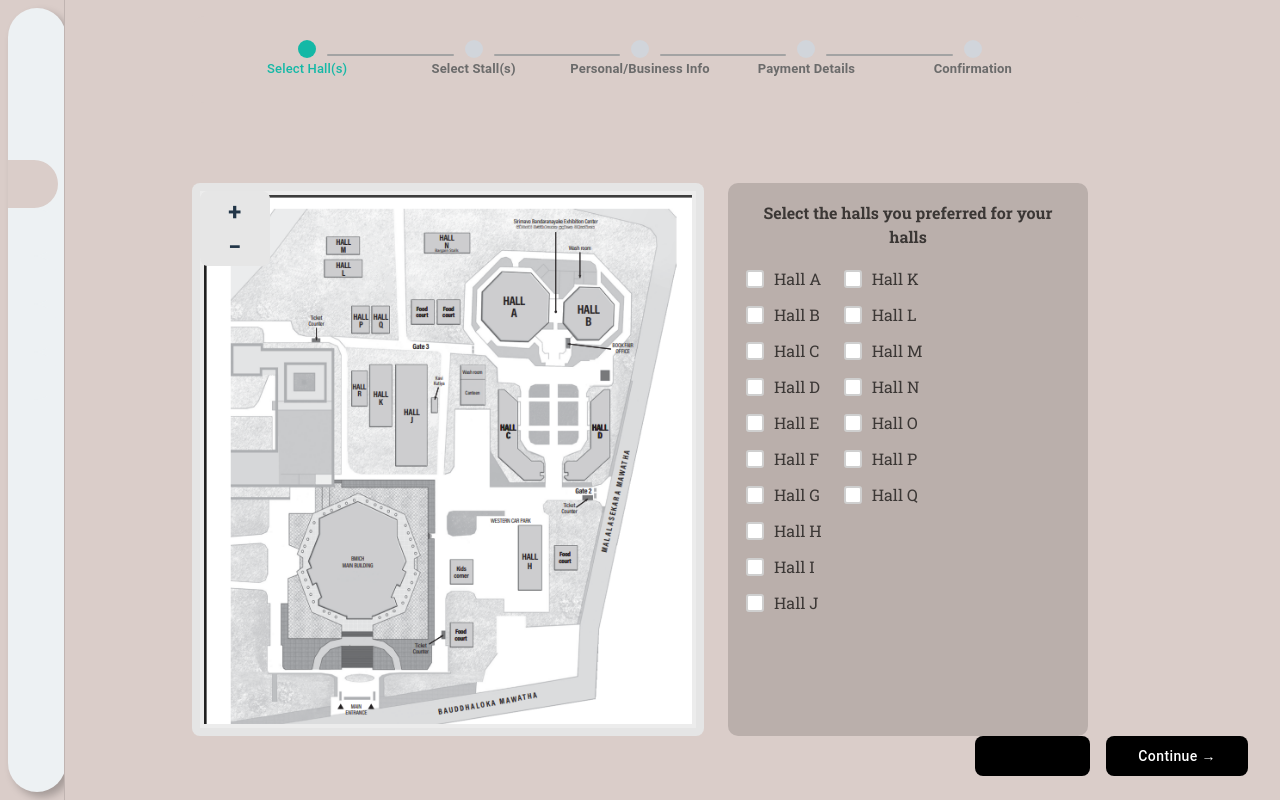
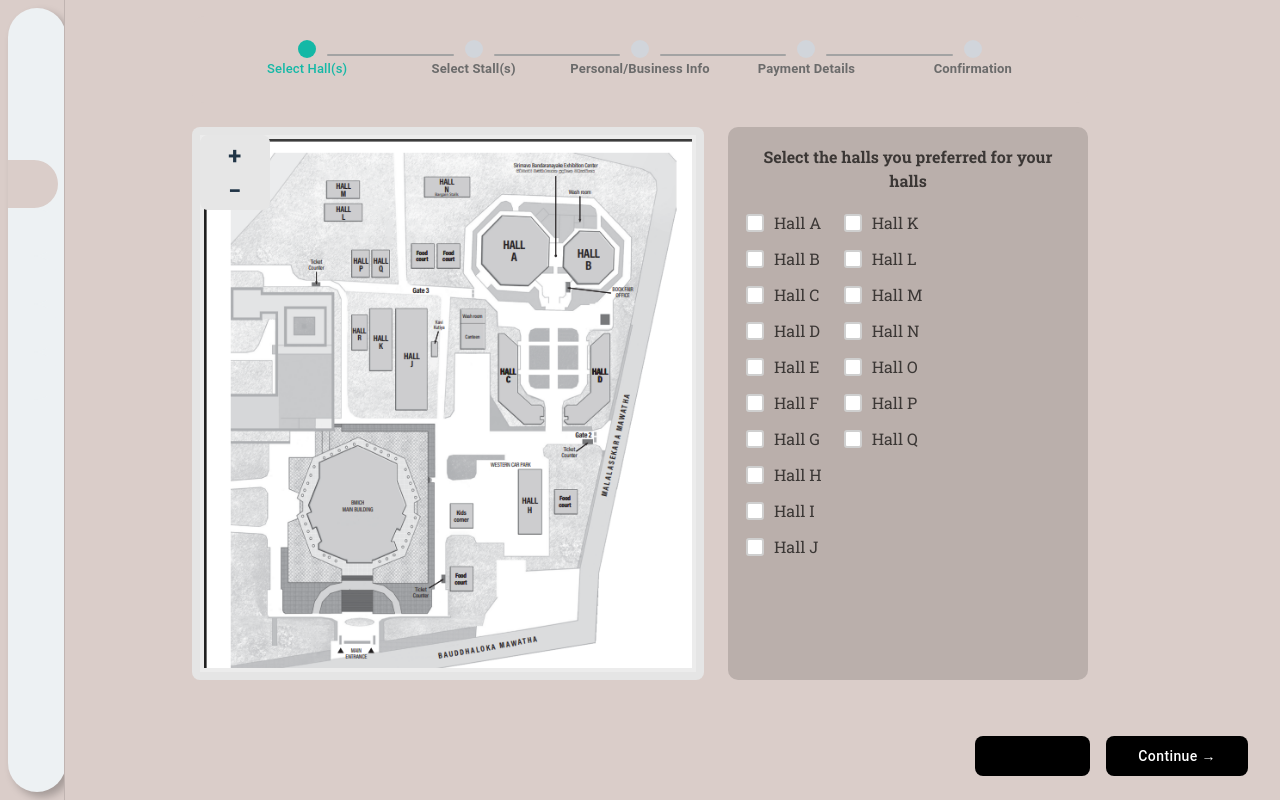
Before and after one commit to Vindyani1999/bookfair-management-platform, a React (Vite) app in the folder frontend-user/: page /dashboard in a window 1280 px wide. Built offline with nearby package versions, Linux system fonts and the light colour scheme; some icons are missing.

Commit message:
Update layout styles in DrawerLayout and SteperComponent for improved viewport handling and sticky header functionality

```diff
--- a/frontend-user/src/components/Layout/DrawerLayout.tsx
+++ b/frontend-user/src/components/Layout/DrawerLayout.tsx
@@ -261,7 +261,9 @@ export default function DrawerLayout() {
           flexGrow: 1,
           // match the app's stepper/background so the toolbar spacer isn't white
           backgroundColor: "#DACDC9",
-          minHeight: "100vh",
+          // make the main area fill the viewport and prevent page scrolling
+          height: "100vh",
+          overflow: "hidden",
         }}
       >
         {/* Removed the DrawerHeader spacer here so pages (like the stepper) can render flush at the top */}
--- a/frontend-user/src/components/molecules/SteperComponent.tsx
+++ b/frontend-user/src/components/molecules/SteperComponent.tsx
@@ -204,7 +204,7 @@ const SteperComponent = () => {
       <Box
         sx={{
           width: "100%",
-          minHeight: "100vh",
+          height: "100%",
           backgroundColor: "#DACDC9",
           display: "flex",
           flexDirection: "column",
@@ -215,7 +215,20 @@ const SteperComponent = () => {
         }}
       >
         {/* Stepper */}
-        <Box sx={{ width: { xs: "95%", sm: "85%", md: "70%" }, mb: 6 }}>
+        <Box
+          sx={{
+            width: { xs: "95%", sm: "85%", md: "70%" },
+            mb: 3,
+            // keep the stepper pinned to the top of the viewport
+            position: "sticky",
+            top: 0,
+            zIndex: 1200,
+            // ensure sticky area has same background so it appears seamless
+            backgroundColor: "#DACDC9",
+            // small horizontal padding on very small screens
+            px: { xs: 2, sm: 0 },
+          }}
+        >
           <CustomStepper
             activeStep={activeStep}
             alternativeLabel
@@ -232,7 +245,16 @@ const SteperComponent = () => {
         </Box>
 
         {/* Render the booking stepper content (controlled by this component) */}
-        <Box sx={{ width: { xs: "95%", sm: "85%", md: "70%" }, mt: 4 }}>
+        <Box
+          sx={{
+            width: { xs: "95%", sm: "85%", md: "70%" },
+            mt: 0,
+            // let the content area scroll while header remains sticky
+            flex: 1,
+            overflowY: "auto",
+            pb: 12,
+          }}
+        >
           {activeStep === 0 && (
             <MapWithSelector selected={selectedHalls} onToggle={toggleHall} />
           )}
```
